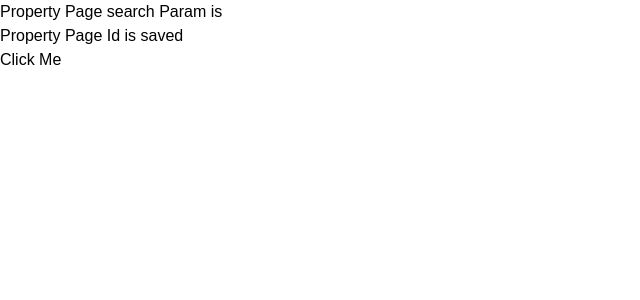
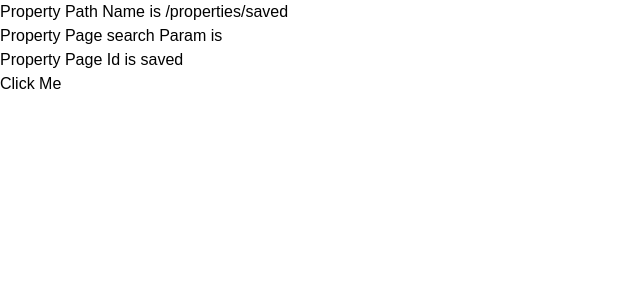
Before and after one commit to Hrushi1227/NextJs, a Next.js app: page /properties/saved in a window 1280 px wide. Shown: the top 300 px of the page, without its empty margins (0-640 px from the left). Built offline with nearby package versions, Linux system fonts and the light colour scheme.

Commit message:
navigation method hooks demos

```diff
--- a/app/properties/[id]/page.jsx
+++ b/app/properties/[id]/page.jsx
@@ -1,14 +1,21 @@
 "use client";
-import { useRouter, useParams, useSearchParams } from "next/navigation";
+import {
+  useRouter,
+  useParams,
+  useSearchParams,
+  usePathname,
+} from "next/navigation";
 
 const PropertyPage = () => {
   const router = useRouter();
   const params = useParams();
   const searchParams = useSearchParams();
+  const pathname = usePathname();
 
   console.log("Check router ", router);
   return (
     <div>
+      <div> Property Path Name is {pathname}</div>
       <div> Property Page search Param is {searchParams.get("name")}</div>
       <div> Property Page Id is {params.id}</div>
       <button onClick={() => router.replace("/")}> Click Me</button>
```
